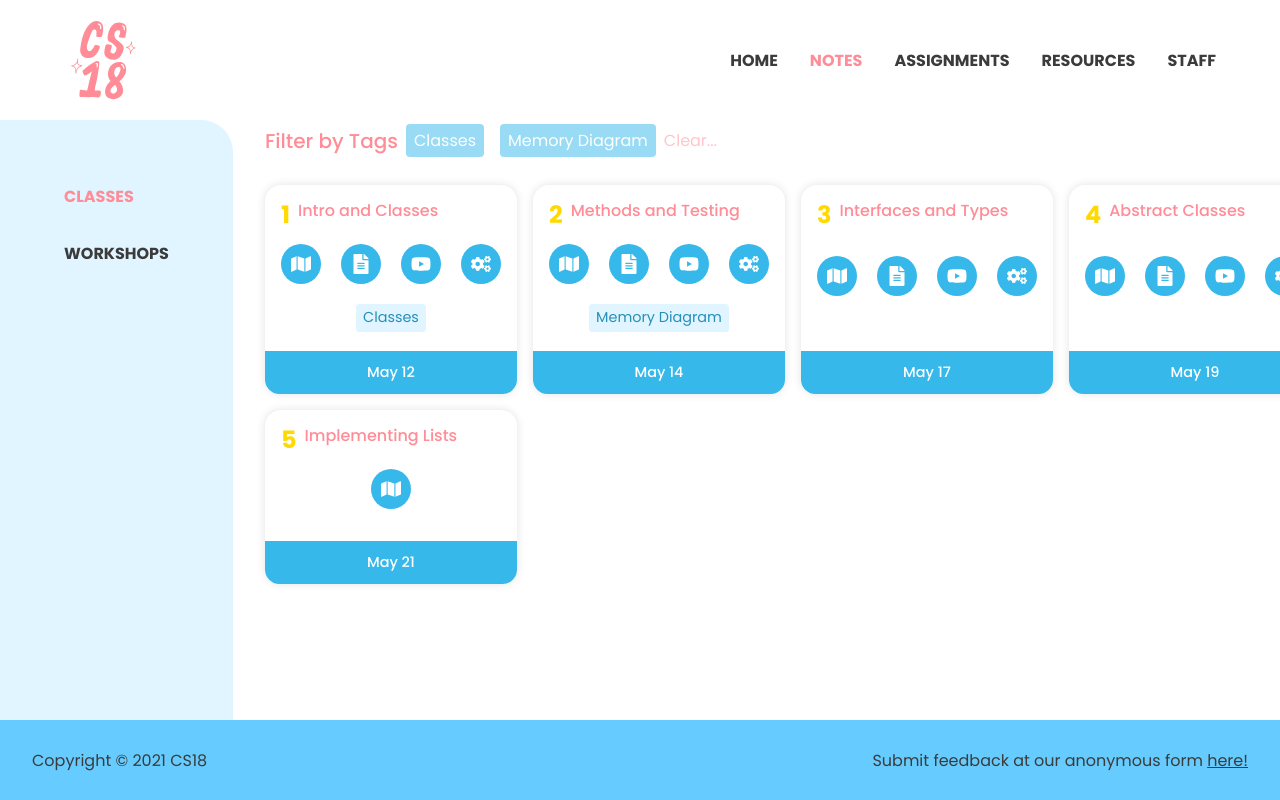
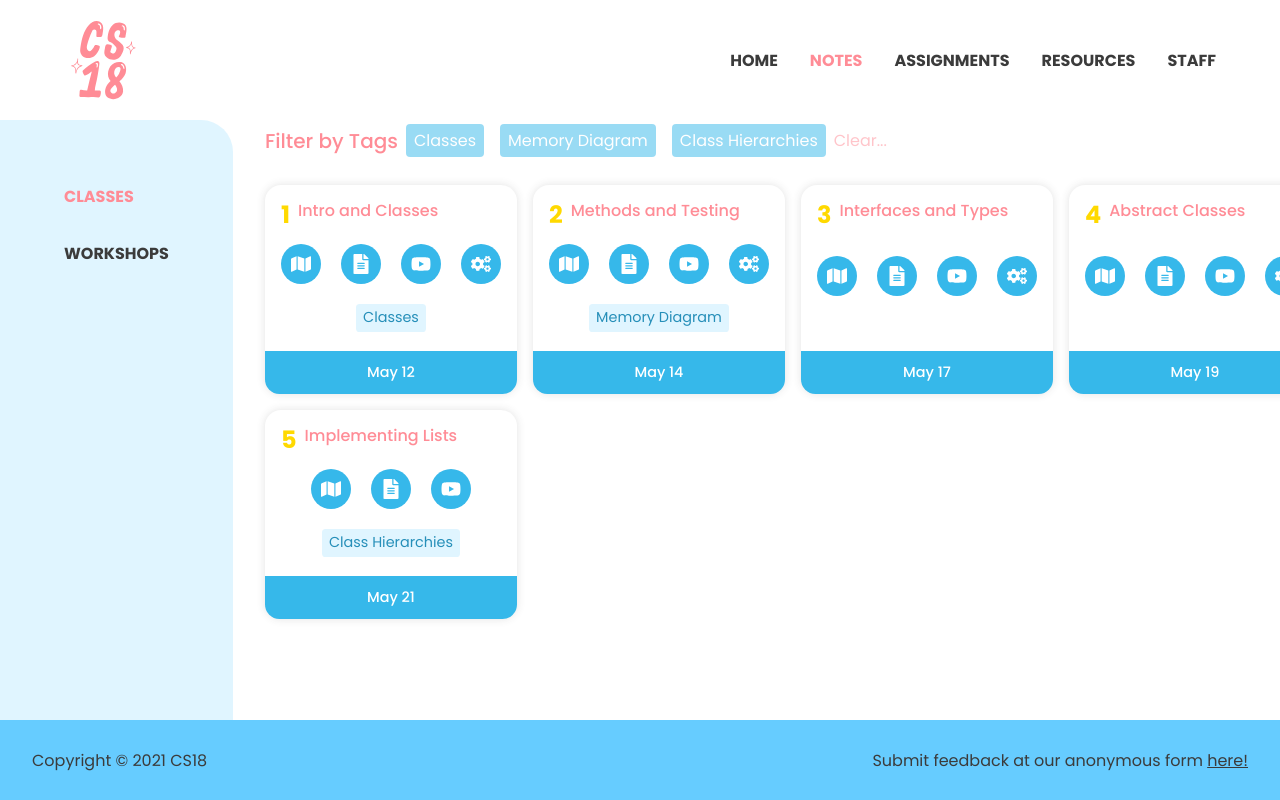
Before and after one commit to cs18-summer-2021/cs18-summer-2021.github.io, a React (Create React App) app: page /classes in a window 1280 px wide. Built offline with nearby package versions, Linux system fonts and the light colour scheme.

Commit message:
lec5 notes

```diff
--- a/src/Info/Notes/Classes/Classes.js
+++ b/src/Info/Notes/Classes/Classes.js
@@ -96,9 +96,11 @@ const classes = [
 	{
 		number: 5, title: "Implementing Lists", outDate: "May 21", active: true,
 		links: [
-			makeIcon(iconType.SETUP, "https://hackmd.io/@cs18-spring-2021/lec05setup-sum")
+		    makeIcon(iconType.SETUP, "https://hackmd.io/@cs18-spring-2021/lec05setup-sum"),
+		    makeIcon(iconType.NOTES, makeUrl(5, "05listsfunctional.pdf")),
+		    makeIcon(iconType.VIDEO, "https://brown.hosted.panopto.com/Panopto/Pages/Viewer.aspx?id=2d037cda-6d4a-4308-a000-ad2f010bf450")
 		],
-		tags: []
+		tags: ["Class Hierarchies"]
 	}
 ]
 
```
Also changed, not shown: 2 other files (tests, documents, lock files or other folders).
